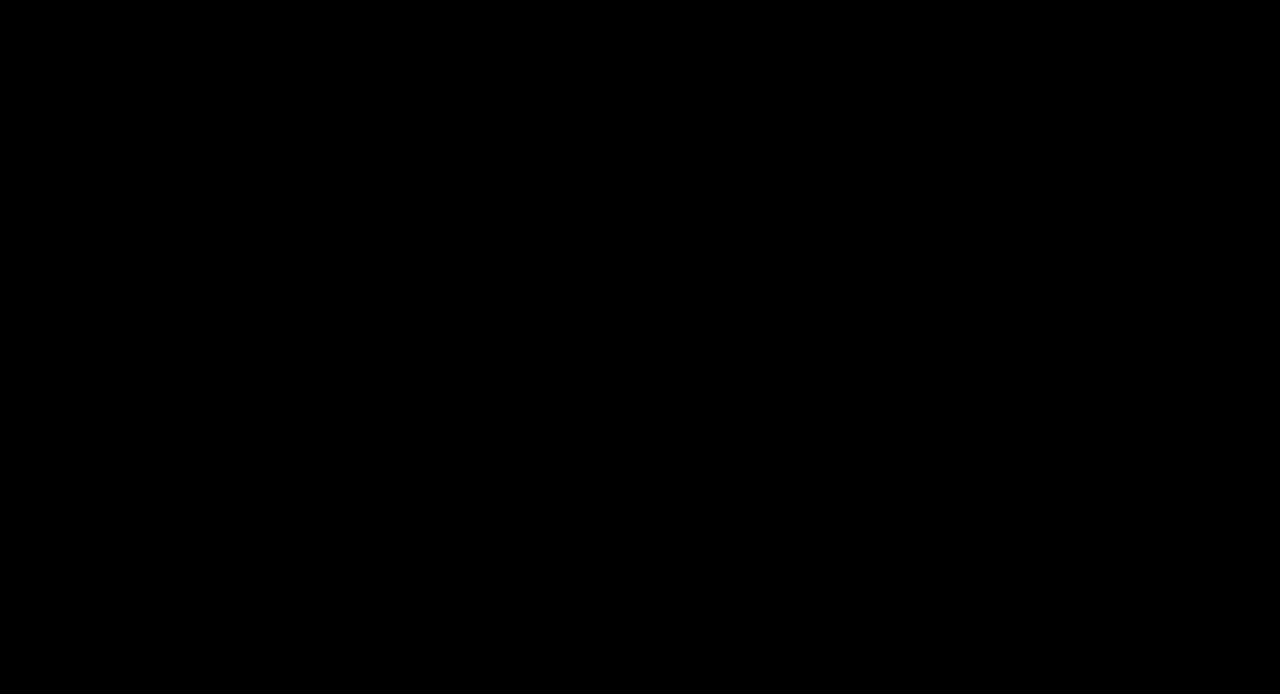
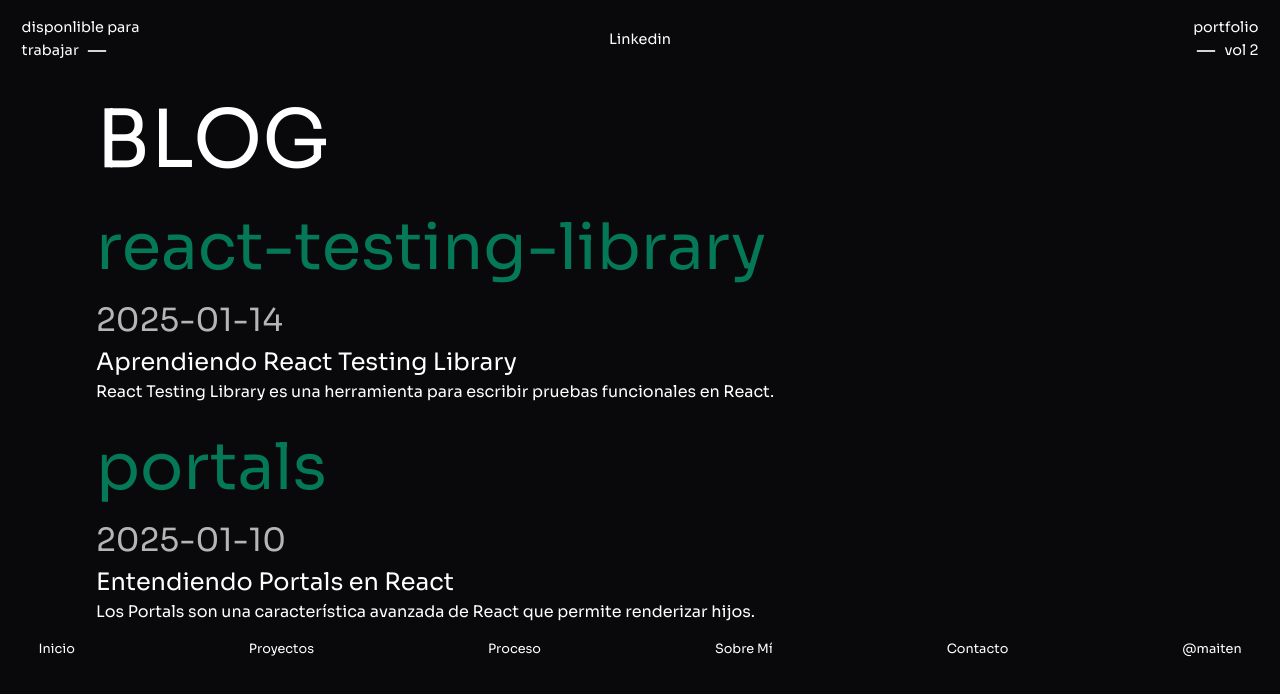
Before and after one commit to Maiten-Oviedo/portfolio, a React (Vite) app: page /blog in a window 1280 px wide. Before the commit this address had no page. Shown: the top 694 px of the page. Built offline with nearby package versions, Linux system fonts and the light colour scheme.

Commit message:
Creacion de Blog

```diff
--- a/src/componets/sections/Footer.jsx
+++ b/src/componets/sections/Footer.jsx
@@ -5,13 +5,13 @@ const Footer = () => {
   const isPath = location.pathname.startsWith('/projects/')
   return (
     <footer
-      className={
+      className={`${
         isPath
           ? 'bg-zinc-950 px-[2em] md:px-[4em] xl:px-[6em]'
-          : 'px-2 md:px-[1.5em]'
-      }
+          : 'px-2 sm:px-[1em] md:px-[2em] xl:px-[3em]'
+      } text-[.7em] sm:text-[.8em] xl:text-[.9em`}
     >
-      <ul className="flex flex-wrap justify-center gap-4 sm:justify-between items-center text-[.9em] md:text-[.7em] py-2">
+      <ul className="flex flex-wrap gap-4 justify-between items-center  py-4">
         <li>
           <a href="/#" className="cursor-pointer">
             Inicio
--- a/src/componets/sections/Header.jsx
+++ b/src/componets/sections/Header.jsx
@@ -10,9 +10,9 @@ const Header = () => {
     <header
       className={`${
         isPath && 'bg-zinc-950 px-[2em] md:px-[4em] xl:px-[6em]'
-      } py-[1.2em]  px-2 md:px-[1.5em]`}
+      } py-[1.2em]  px-2 md:px-[1.5em] text-[.7em] sm:text-[.8em] xl:text-[.9em]`}
     >
-      <ul className="w-full text-[.7em] flex justify-between items-center">
+      <ul className="w-full  flex justify-between items-center">
         <li
           ref={ref1}
           className={`${
@@ -68,7 +68,7 @@ const Header = () => {
           <span className="border-b-[1px] border-transparent ">portfolio</span>{' '}
           <span className="border-b-[1px] border-transparent flex gap-2 items-center w-max">
             <LineIcon className="size-5" />
-            <span>vol 1</span>
+            <span>vol 2</span>
           </span>
         </li>
       </ul>
--- a/src/componets/sections/Hero.jsx
+++ b/src/componets/sections/Hero.jsx
@@ -79,7 +79,7 @@ const Hero = () => {
         </nav>
 
         <div className="xl:absolute pr-[1.3em]  right-0 bottom-0 self-start md:self-end text-center md:text-start mt-10">
-          <p className="animate-slide-up text-[.7em] ">
+          <p className="animate-slide-up text-[1.1em] sm:text-[1.1em] lg:text-[.8em] xl:text-[.7em]">
             <span className="flex items-center gap-1">
               De Mendoza, Argentina{' '}
               <i title="Mate">
--- a/src/index.css
+++ b/src/index.css
@@ -11,7 +11,8 @@ html {
 body {
   font-family: 'Sora', sans-serif;
   color: #fff;
-  background-color: #000;
+  --tw-bg-opacity: 1;
+  background-color: rgb(9 9 11 / var(--tw-bg-opacity, 1));
   overflow-x: hidden;
   box-sizing: border-box;
   margin: 0;
--- /dev/null
+++ b/src/layouts/PostLayout.jsx
@@ -0,0 +1,11 @@
+import { useState } from 'react'
+import { useParams } from 'react-router-dom'
+
+const PostLayout = () => {
+  const { slug } = useParams()
+  const [content, setContent] = useState('')
+
+  return <main className="mx-auto px-4"></main>
+}
+
+export default PostLayout
--- /dev/null
+++ b/src/pages/Blog.jsx
@@ -0,0 +1,42 @@
+import { Link } from 'react-router-dom'
+import Layout from '../layouts/Layout'
+
+const POSTS = [
+  {
+    slug: 'react-testing-library',
+    title: 'Aprendiendo React Testing Library',
+    date: '2025-01-14',
+    content:
+      'React Testing Library es una herramienta para escribir pruebas funcionales en React.',
+  },
+  {
+    slug: 'portals',
+    title: 'Entendiendo Portals en React',
+    date: '2025-01-10',
+    content:
+      'Los Portals son una característica avanzada de React que permite renderizar hijos.',
+  },
+]
+const Blog = () => (
+  <Layout>
+    <div className="px-[2em] md:px-[4em] xl:px-[6em]">
+      <h1 className="text-[5em]">BLOG</h1>
+      <ul className="flex flex-col gap-[1em]">
+        {POSTS.map((post, index) => {
+          return (
+            <li key={index} className="group">
+              <h2 className="text-[4em] text-emerald-700 group-hover:text-emerald-500">
+                {post.slug}
+              </h2>
+              <small className="text-[2em] text-white/70">{post.date}</small>
+              <h3 className="text-[1.5em]">{post.title}</h3>
+              <p>{post.content}</p>
+            </li>
+          )
+        })}
+      </ul>
+    </div>
+  </Layout>
+)
+
+export default Blog
--- a/src/pages/Landing.jsx
+++ b/src/pages/Landing.jsx
@@ -7,7 +7,7 @@ import Contact from '../componets/sections/Contact'
 const Landing = () => {
   return (
     <>
-      <main className="flex flex-col gap-24 px-2 md:px-[1.5em] text-[.7em] md:text-[.7em] lg:text-[1em] xl:text-[1.2em] 2xl:text-[1.5em]">
+      <main className="flex flex-col gap-24 px-2 md:px-[1.5em] text-[.7em] lg:text-[1em] xl:text-[1.2em] 2xl:text-[1.5em]">
         <Hero />
         <Projects />
         <Process />
--- a/src/routes/AppRoutes.jsx
+++ b/src/routes/AppRoutes.jsx
@@ -5,6 +5,8 @@ import Layout from '../layouts/Layout'
 import SpotifyClone from '../pages/SpotifyClone'
 import PersonalPortfolio from '../pages/PersonalPortfolio'
 import NineUrban from '../pages/NineUrban'
+import PostLayout from '../layouts/PostLayout'
+import Blog from '../pages/Blog'
 
 const AppRoutes = () => {
   return (
@@ -50,6 +52,8 @@ const AppRoutes = () => {
             </Layout>
           }
         />
+        <Route path="/blog/" element={<Blog />} />
+        <Route path="/blog/:slug" element={<PostLayout />} />
       </Routes>
     </>
   )
```
